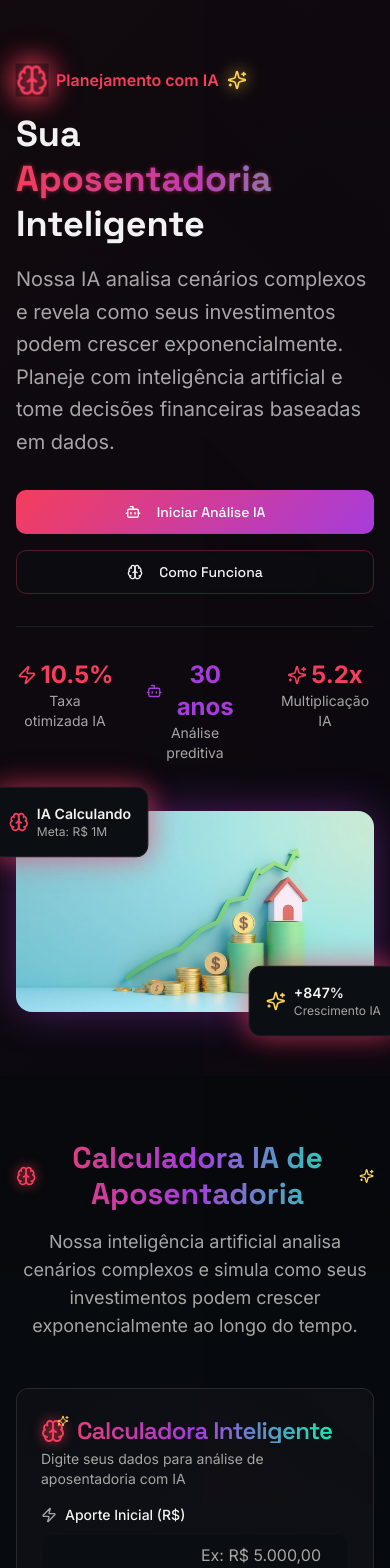
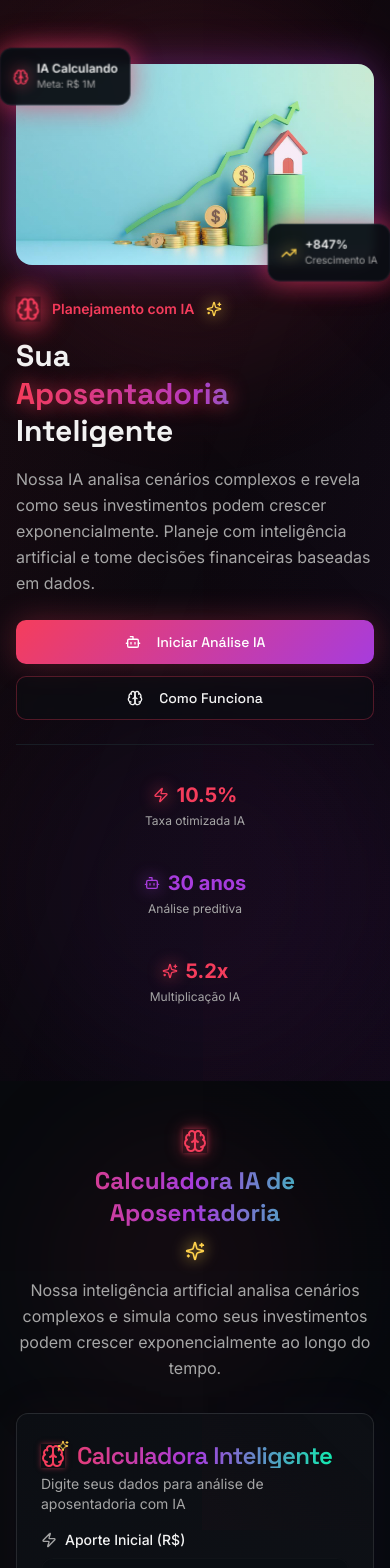
Before and after one commit to guiborges77/planejador-financeiro-ia, a React (Vite) app: page / in a window 390 px wide. Shown: the top 1568 px of the page. Built offline with nearby package versions, Linux system fonts and the light colour scheme.

Commit message:
Implement responsive improvements

```diff
--- a/src/components/HeroSection.tsx
+++ b/src/components/HeroSection.tsx
@@ -11,104 +11,121 @@ export const HeroSection = () => {
   };
 
   return (
-    <section className="relative bg-gradient-hero overflow-hidden">
+    <section className="relative bg-gradient-hero overflow-hidden min-h-[90vh] flex items-center">
       <div className="absolute inset-0 bg-gradient-neural animate-neural-flow opacity-20"></div>
-      <div className="container mx-auto px-4 py-16 lg:py-24 relative z-10">
-        <div className="grid grid-cols-1 lg:grid-cols-2 gap-12 items-center">
+
+      {/* Enhanced background gradients */}
+      <div className="absolute inset-0 bg-gradient-to-br from-primary/5 via-transparent to-secondary/5"></div>
+      <div className="absolute top-0 left-0 w-96 h-96 bg-primary/10 rounded-full blur-3xl animate-pulse"></div>
+      <div className="absolute bottom-0 right-0 w-96 h-96 bg-secondary/10 rounded-full blur-3xl animate-pulse delay-1000"></div>
+
+      <div className="container mx-auto px-4 sm:px-6 lg:px-8 py-16 lg:py-24 relative z-10 max-w-7xl">
+        <div className="grid grid-cols-1 lg:grid-cols-2 gap-8 lg:gap-16 xl:gap-20 items-center">
           {/* Content */}
-          <div className="space-y-8 animate-fade-in">
-            <div className="space-y-4">
-              <div className="flex items-center gap-2 mb-4">
-                <Brain className="h-8 w-8 text-primary animate-ai-pulse icon-glow" />
-                <span className="text-primary font-semibold">Planejamento com IA</span>
-                <Sparkles className="h-5 w-5 text-accent-ai icon-glow" />
+          <div className="space-y-6 lg:space-y-8 animate-fade-in">
+            <div className="space-y-4 lg:space-y-6">
+              <div className="flex items-center gap-3 mb-4 lg:mb-6">
+                <Brain className="h-6 w-6 sm:h-8 sm:w-8 text-primary animate-ai-pulse icon-glow" />
+                <span className="text-primary font-semibold text-sm sm:text-base">Planejamento com IA</span>
+                <Sparkles className="h-4 w-4 sm:h-5 sm:w-5 text-accent-ai icon-glow animate-float" />
               </div>
-              <h1 className="text-4xl lg:text-6xl font-bold text-foreground leading-tight font-space">
+
+              <h1 className="text-3xl sm:text-4xl md:text-5xl lg:text-6xl xl:text-7xl font-bold text-foreground leading-tight font-space">
                 Sua
                 <span className="block text-gradient animate-text-glow">
                   Aposentadoria
                 </span>
                 Inteligente
               </h1>
-              <p className="text-xl text-muted-foreground leading-relaxed">
+
+              <p className="text-base sm:text-lg lg:text-xl text-muted-foreground leading-relaxed max-w-2xl">
                 Nossa IA analisa cenários complexos e revela como seus investimentos
                 podem crescer exponencialmente. Planeje com inteligência artificial
                 e tome decisões financeiras baseadas em dados.
               </p>
             </div>
 
-            <div className="flex flex-col sm:flex-row gap-4">
+            <div className="flex flex-col sm:flex-row gap-3 lg:gap-4">
               <Button
                 size="lg"
                 variant="ai"
-                className="animate-float"
+                className="animate-float hover:scale-105 transition-all duration-300 shadow-glow"
                 onClick={scrollToCalculator}
               >
                 <Bot className="h-5 w-5 mr-2" />
                 Iniciar Análise IA
               </Button>
-              <Button size="lg" variant="outline" className="glass-effect hover:shadow-glow transition-all duration-300">
+              <Button
+                size="lg"
+                variant="outline"
+                className="glass-effect hover:shadow-glow hover:scale-105 transition-all duration-300"
+              >
                 <Brain className="h-5 w-5 mr-2" />
                 Como Funciona
               </Button>
             </div>
 
-            {/* AI Stats */}
-            <div className="grid grid-cols-3 gap-8 pt-8 border-t border-border">
-              <div className="text-center group hover:scale-105 transition-transform">
-                <div className="text-2xl font-bold text-primary flex items-center justify-center gap-1">
-                  <Zap className="h-5 w-5" />
+            {/* AI Stats - Responsive Grid */}
+            <div className="grid grid-cols-1 sm:grid-cols-3 gap-4 sm:gap-6 lg:gap-8 pt-6 lg:pt-8 border-t border-border">
+              <div className="text-center sm:text-left group hover:scale-105 transition-all duration-300 p-3 rounded-xl hover:bg-card/50">
+                <div className="text-xl sm:text-2xl font-bold text-primary flex items-center justify-center sm:justify-start gap-2">
+                  <Zap className="h-4 w-4 sm:h-5 sm:w-5 icon-glow" />
                   10.5%
                 </div>
-                <div className="text-sm text-muted-foreground">Taxa otimizada IA</div>
+                <div className="text-xs sm:text-sm text-muted-foreground mt-1">Taxa otimizada IA</div>
               </div>
-              <div className="text-center group hover:scale-105 transition-transform">
-                <div className="text-2xl font-bold text-secondary flex items-center justify-center gap-1">
-                  <Bot className="h-5 w-5" />
+              <div className="text-center sm:text-left group hover:scale-105 transition-all duration-300 p-3 rounded-xl hover:bg-card/50">
+                <div className="text-xl sm:text-2xl font-bold text-secondary flex items-center justify-center sm:justify-start gap-2">
+                  <Bot className="h-4 w-4 sm:h-5 sm:w-5 icon-glow" />
                   30 anos
                 </div>
-                <div className="text-sm text-muted-foreground">Análise preditiva</div>
+                <div className="text-xs sm:text-sm text-muted-foreground mt-1">Análise preditiva</div>
               </div>
-              <div className="text-center group hover:scale-105 transition-transform">
-                <div className="text-2xl font-bold text-primary flex items-center justify-center gap-1">
-                  <Sparkles className="h-5 w-5" />
+              <div className="text-center sm:text-left group hover:scale-105 transition-all duration-300 p-3 rounded-xl hover:bg-card/50">
+                <div className="text-xl sm:text-2xl font-bold text-primary flex items-center justify-center sm:justify-start gap-2">
+                  <Sparkles className="h-4 w-4 sm:h-5 sm:w-5 icon-glow animate-float" />
                   5.2x
                 </div>
-                <div className="text-sm text-muted-foreground">Multiplicação IA</div>
+                <div className="text-xs sm:text-sm text-muted-foreground mt-1">Multiplicação IA</div>
               </div>
             </div>
           </div>
 
           {/* Hero Image */}
-          <div className="relative animate-scale-in">
-            <div className="relative rounded-2xl overflow-hidden shadow-ai-glow">
+          <div className="relative animate-scale-in order-first lg:order-last">
+            <div className="relative rounded-2xl lg:rounded-3xl overflow-hidden shadow-ai-glow hover:shadow-glow transition-all duration-500">
               <img
                 src={heroImage}
                 alt="Planejamento de aposentadoria com IA"
-                className="w-full h-auto"
+                className="w-full h-auto hover:scale-105 transition-transform duration-700"
               />
-              <div className="absolute inset-0 bg-gradient-ai opacity-10"></div>
+              <div className="absolute inset-0 bg-gradient-ai opacity-10 hover:opacity-20 transition-opacity duration-300"></div>
             </div>
 
-            {/* Floating AI Cards */}
-            <div className="absolute -top-6 -left-6 bg-card rounded-xl p-4 shadow-card border animate-ai-pulse">
+            {/* Floating AI Cards - Responsive positioning */}
+            <div className="absolute -top-4 -left-4 lg:-top-6 lg:-left-6 bg-card/95 backdrop-blur-sm rounded-xl p-3 lg:p-4 shadow-card border animate-ai-pulse hover:scale-110 transition-all duration-300">
               <div className="flex items-center gap-2">
-                <Brain className="h-5 w-5 text-primary" />
+                <Brain className="h-4 w-4 lg:h-5 lg:w-5 text-primary icon-glow" />
                 <div>
-                  <div className="font-semibold text-sm">IA Calculando</div>
-                  <div className="text-xs text-muted-foreground">Meta: R$ 1M</div>
+                  <div className="font-semibold text-xs lg:text-sm">IA Calculando</div>
+                  <div className="text-[10px] lg:text-xs text-muted-foreground">Meta: R$ 1M</div>
                 </div>
               </div>
             </div>
 
-            <div className="absolute -bottom-6 -right-6 bg-card rounded-xl p-4 shadow-card border animate-ai-pulse">
+            <div className="absolute -bottom-4 -right-4 lg:-bottom-6 lg:-right-6 bg-card/95 backdrop-blur-sm rounded-xl p-3 lg:p-4 shadow-card border animate-ai-pulse hover:scale-110 transition-all duration-300 delay-500">
               <div className="flex items-center gap-2">
-                <Sparkles className="h-5 w-5 text-accent-ai" />
+                <TrendingUp className="h-4 w-4 lg:h-5 lg:w-5 text-accent-ai icon-glow" />
                 <div>
-                  <div className="font-semibold text-sm">+847%</div>
-                  <div className="text-xs text-muted-foreground">Crescimento IA</div>
+                  <div className="font-semibold text-xs lg:text-sm">+847%</div>
+                  <div className="text-[10px] lg:text-xs text-muted-foreground">Crescimento IA</div>
                 </div>
               </div>
+            </div>
+
+            {/* Additional floating element for larger screens */}
+            <div className="hidden lg:block absolute top-1/2 -right-8 bg-card/90 backdrop-blur-sm rounded-full p-4 shadow-card border animate-float">
+              <Sparkles className="h-6 w-6 text-accent-ai icon-glow" />
             </div>
           </div>
         </div>
--- /dev/null
+++ b/src/components/ScrollAnimations.tsx
@@ -0,0 +1,74 @@
+import { useEffect, useRef, ReactNode } from 'react';
+
+interface ScrollRevealProps {
+  children: ReactNode;
+  className?: string;
+  delay?: number;
+}
+
+export const ScrollReveal = ({ children, className = '', delay = 0 }: ScrollRevealProps) => {
+  const ref = useRef<HTMLDivElement>(null);
+
+  useEffect(() => {
+    const observer = new IntersectionObserver(
+      (entries) => {
+        entries.forEach((entry) => {
+          if (entry.isIntersecting) {
+            setTimeout(() => {
+              entry.target.classList.add('animate-fade-in');
+              entry.target.classList.remove('opacity-0', 'translate-y-8');
+            }, delay);
+          }
+        });
+      },
+      {
+        threshold: 0.1,
+        rootMargin: '0px 0px -50px 0px',
+      }
+    );
+
+    const currentRef = ref.current;
+    if (currentRef) {
+      observer.observe(currentRef);
+    }
+
+    return () => {
+      if (currentRef) {
+        observer.unobserve(currentRef);
+      }
+    };
+  }, [delay]);
+
+  return (
+    <div
+      ref={ref}
+      className={`opacity-0 translate-y-8 transition-all duration-700 ease-out ${className}`}
+    >
+      {children}
+    </div>
+  );
+};
+
+export const FadeInOnScroll = ({ children, className = '' }: { children: ReactNode; className?: string }) => {
+  return <ScrollReveal className={className}>{children}</ScrollReveal>;
+};
+
+export const StaggeredFadeIn = ({
+  children,
+  className = '',
+  staggerDelay = 100
+}: {
+  children: ReactNode[];
+  className?: string;
+  staggerDelay?: number;
+}) => {
+  return (
+    <div className={className}>
+      {children.map((child, index) => (
+        <ScrollReveal key={index} delay={index * staggerDelay}>
+          {child}
+        </ScrollReveal>
+      ))}
+    </div>
+  );
+};
--- /dev/null
+++ b/src/components/StickyNav.tsx
@@ -0,0 +1,62 @@
+import { useState, useEffect } from 'react';
+import { Button } from '@/components/ui/button';
+import { Brain, Bot, Calculator } from 'lucide-react';
+
+export const StickyNav = () => {
+  const [isVisible, setIsVisible] = useState(false);
+
+  useEffect(() => {
+    const handleScroll = () => {
+      const scrollPosition = window.scrollY;
+      const heroHeight = window.innerHeight * 0.8; // After 80% of viewport height
+      setIsVisible(scrollPosition > heroHeight);
+    };
+
+    window.addEventListener('scroll', handleScroll);
+    return () => window.removeEventListener('scroll', handleScroll);
+  }, []);
+
+  const scrollToCalculator = () => {
+    const calculatorElement = document.getElementById('calculator');
+    if (calculatorElement) {
+      calculatorElement.scrollIntoView({ behavior: 'smooth', block: 'start' });
+    }
+  };
+
+  const scrollToTop = () => {
+    window.scrollTo({ top: 0, behavior: 'smooth' });
+  };
+
+  if (!isVisible) return null;
+
+  return (
+    <nav className="fixed top-0 left-0 right-0 z-50 bg-card/95 backdrop-blur-md border-b border-border/50 shadow-lg animate-fade-in">
+      <div className="container mx-auto px-4 sm:px-6 lg:px-8 max-w-7xl">
+        <div className="flex items-center justify-between h-16">
+          {/* Logo */}
+          <button
+            onClick={scrollToTop}
+            className="flex items-center gap-2 hover:scale-105 transition-transform group"
+          >
+            <Brain className="h-6 w-6 text-primary icon-glow group-hover:animate-glow-pulse" />
+            <span className="font-bold text-primary font-space hidden sm:block">
+              Retire Smart AI
+            </span>
+          </button>
+
+          {/* Quick Action */}
+          <Button
+            variant="ai"
+            size="sm"
+            onClick={scrollToCalculator}
+            className="shadow-glow"
+          >
+            <Calculator className="h-4 w-4 mr-2" />
+            <span className="hidden sm:inline">Calcular Aposentadoria</span>
+            <span className="sm:hidden">Calcular</span>
+          </Button>
+        </div>
+      </div>
+    </nav>
+  );
+};
--- a/src/index.css
+++ b/src/index.css
@@ -230,6 +230,37 @@ All colors MUST be HSL.
     50% { transform: translateY(-4px); }
   }
 
+  @keyframes text-glow {
+    0%, 100% {
+      text-shadow: 0 0 10px hsl(var(--primary) / 0.3);
+    }
+    50% {
+      text-shadow: 0 0 20px hsl(var(--primary) / 0.5), 0 0 30px hsl(var(--secondary) / 0.3);
+    }
+  }
+
+  @keyframes fade-in {
+    from {
+      opacity: 0;
+      transform: translateY(20px);
+    }
+    to {
+      opacity: 1;
+      transform: translateY(0);
+    }
+  }
+
+  @keyframes scale-in {
+    from {
+      opacity: 0;
+      transform: scale(0.95);
+    }
+    to {
+      opacity: 1;
+      transform: scale(1);
+    }
+  }
+
   /* Animation utilities */
   .animate-glow-pulse {
     animation: glow-pulse 3s ease-in-out infinite;
@@ -246,4 +277,42 @@ All colors MUST be HSL.
   .animate-float {
     animation: float 2s ease-in-out infinite;
   }
+
+  .animate-text-glow {
+    animation: text-glow 4s ease-in-out infinite;
+  }
+
+  .animate-fade-in {
+    animation: fade-in 0.8s ease-out;
+  }
+
+  .animate-scale-in {
+    animation: scale-in 0.6s ease-out;
+  }
+
+  /* Responsive utilities */
+  .responsive-container {
+    @apply w-full max-w-7xl mx-auto px-4 sm:px-6 lg:px-8;
+  }
+
+  .responsive-grid {
+    @apply grid grid-cols-1 sm:grid-cols-2 lg:grid-cols-3 gap-4 sm:gap-6 lg:gap-8;
+  }
+
+  .responsive-text {
+    @apply text-sm sm:text-base lg:text-lg;
+  }
+
+  .responsive-heading {
+    @apply text-xl sm:text-2xl lg:text-3xl xl:text-4xl;
+  }
+
+  /* Enhanced hover effects */
+  .hover-lift {
+    @apply transition-all duration-300 hover:scale-105 hover:shadow-glow;
+  }
+
+  .hover-glow {
+    @apply transition-all duration-300 hover:shadow-glow hover:bg-card/50;
+  }
 }
--- a/src/pages/Index.tsx
+++ b/src/pages/Index.tsx
@@ -1,47 +1,86 @@
 import { HeroSection } from "@/components/HeroSection";
 import { RetirementCalculator } from "@/components/RetirementCalculator";
+import { StickyNav } from "@/components/StickyNav";
+import { ScrollReveal } from "@/components/ScrollAnimations";
 import { Brain, Sparkles } from "lucide-react";
 
 const Index = () => {
   return (
     <div className="min-h-screen bg-background">
+      {/* Sticky Navigation */}
+      <StickyNav />
+
       {/* Hero Section */}
       <HeroSection />
 
       {/* Calculator Section */}
       <section
         id="calculator"
-        className="py-16 bg-muted/30 relative overflow-hidden"
+        className="py-12 sm:py-16 lg:py-20 bg-muted/30 relative overflow-hidden"
       >
         <div className="absolute inset-0 bg-gradient-neural animate-neural-flow opacity-10"></div>
-        <div className="container mx-auto px-4 relative z-10">
+
+        {/* Background decoration */}
+        <div className="absolute top-10 left-10 w-72 h-72 bg-primary/5 rounded-full blur-3xl"></div>
+        <div className="absolute bottom-10 right-10 w-72 h-72 bg-secondary/5 rounded-full blur-3xl"></div>
+
+        <div className="container mx-auto px-4 sm:px-6 lg:px-8 relative z-10 max-w-7xl">
           <div className="max-w-6xl mx-auto">
-            <div className="text-center mb-12">
-              <h2 className="text-3xl lg:text-4xl font-bold text-gradient mb-4 flex items-center justify-center gap-3 font-space">
-                <Brain className="h-8 w-8 text-primary animate-glow-pulse" />
-                Calculadora IA de Aposentadoria
-                <Sparkles className="h-6 w-6 text-accent-ai animate-float" />
+            <ScrollReveal>
+              <div className="text-center mb-8 sm:mb-12 lg:mb-16">
+                <h2 className="text-2xl sm:text-3xl lg:text-4xl xl:text-5xl font-bold text-gradient mb-4 lg:mb-6 flex flex-col sm:flex-row items-center justify-center gap-3 font-space">
+                  <Brain className="h-6 w-6 sm:h-8 sm:w-8 text-primary animate-glow-pulse icon-glow" />
+                  <span>Calculadora IA de Aposentadoria</span>
+                  <Sparkles className="h-5 w-5 sm:h-6 sm:w-6 text-accent-ai animate-float icon-glow" />
                 </h2>
-              <p className="text-lg text-muted-foreground max-w-2xl mx-auto">
+                <p className="text-base sm:text-lg lg:text-xl text-muted-foreground max-w-3xl mx-auto leading-relaxed">
                   Nossa inteligência artificial analisa cenários complexos e
                   simula como seus investimentos podem crescer exponencialmente ao
                   longo do tempo.
                 </p>
               </div>
+            </ScrollReveal>
 
+            <ScrollReveal delay={200}>
+              <div className="relative">
+                {/* Subtle glow effect around calculator */}
+                <div className="absolute inset-0 bg-gradient-to-r from-primary/5 via-transparent to-secondary/5 rounded-3xl blur-xl"></div>
+                <div className="relative">
                   <RetirementCalculator />
+                </div>
+              </div>
+            </ScrollReveal>
           </div>
         </div>
       </section>
 
-      {/* Footer */}
-      <footer className="py-12 bg-card border-t border-border relative overflow-hidden">
+      {/* Enhanced Footer */}
+      <footer className="py-8 sm:py-12 lg:py-16 bg-card border-t border-border relative overflow-hidden">
         <div className="absolute inset-0 bg-gradient-neural animate-neural-flow opacity-5"></div>
-        <div className="container mx-auto px-4 text-center relative z-10">
-          <p className="text-muted-foreground">
+
+        {/* Footer decoration */}
+        <div className="absolute top-0 left-1/2 transform -translate-x-1/2 w-96 h-1 bg-gradient-to-r from-transparent via-primary/30 to-transparent"></div>
+
+        <div className="container mx-auto px-4 sm:px-6 lg:px-8 text-center relative z-10 max-w-4xl">
+          <ScrollReveal>
+            <div className="space-y-4">
+              <div className="flex items-center justify-center gap-2 mb-4">
+                <Brain className="h-5 w-5 text-primary icon-glow" />
+                <span className="font-semibold text-primary">Retire Smart AI</span>
+              </div>
+
+              <p className="text-muted-foreground text-sm sm:text-base">
                 © {new Date().getFullYear()} Planejamento de Aposentadoria.
                 Desenvolvido com ❤️ para seu futuro financeiro.
               </p>
+
+              <div className="pt-4 border-t border-border/50">
+                <p className="text-xs text-muted-foreground/80">
+                  Tecnologia de ponta para decisões financeiras inteligentes
+                </p>
+              </div>
+            </div>
+          </ScrollReveal>
         </div>
       </footer>
     </div>
```
Lines whose indentation alone changed are shown as unchanged.
